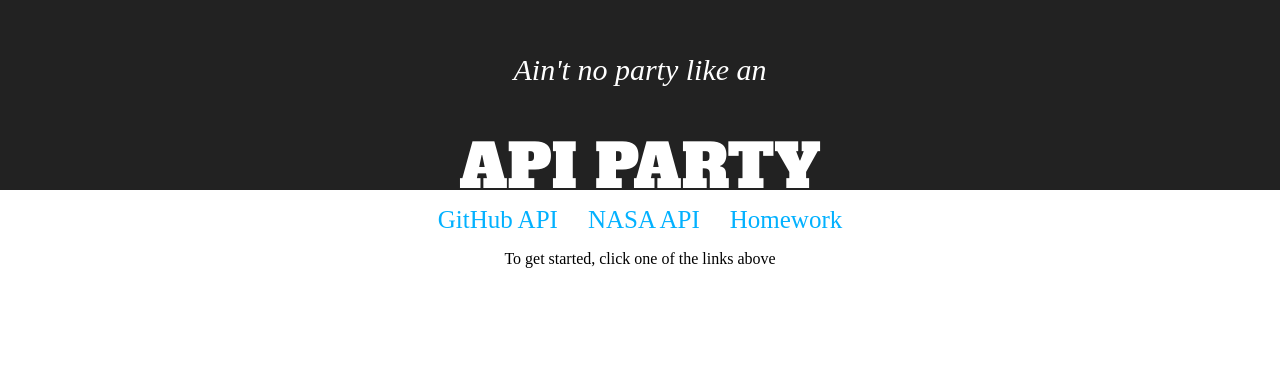
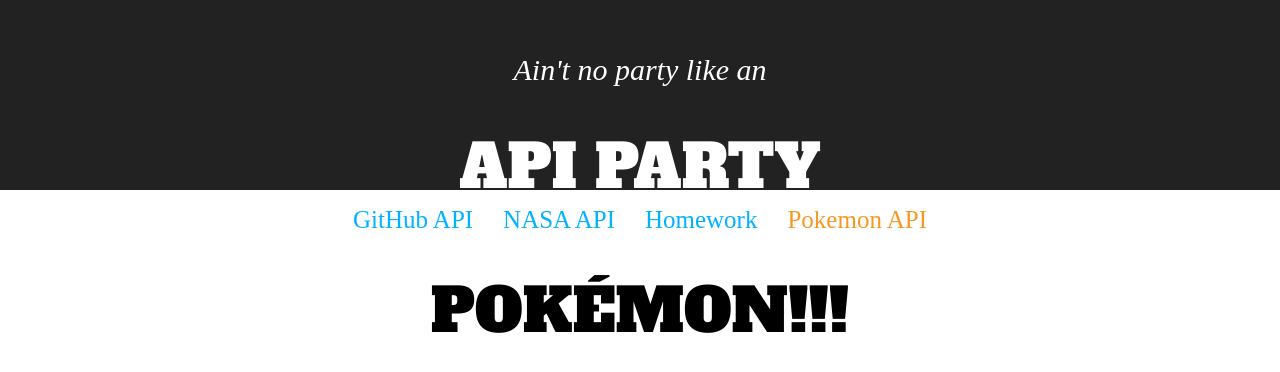
Before and after one commit to zoe-arbuckle/api-party, a React (Create React App) app: page /pokemon in a window 1280 px wide. Shown: the top 372 px of the page. Built offline with nearby package versions, Linux system fonts and the light colour scheme; a web font is replaced by a local one.

Commit message:
Add a pokemon component and route

```diff
--- a/src/App.js
+++ b/src/App.js
@@ -5,6 +5,7 @@
 import Github from './Github'
 import Nasa from './Nasa'
 import Homework from './Homework'
+import Pokemon from './Pokemon'
 
 class App extends Component {
   render() {
@@ -25,12 +26,16 @@
             <li>
               <NavLink to='/homework'>Homework</NavLink>
             </li>
+            <li>
+              <NavLink to='/pokemon'>Pokemon API</NavLink>
+            </li>
           </ul>
         </div>
         <Switch>
           <Route path='/github' component={Github} />
           <Route path='/nasa' component={Nasa} />
           <Route path='/homework' component={Homework} />
+          <Route path='/pokemon' component={Pokemon} />
           <Route render={() => <p>To get started, click one of the links above</p>}/>
         </Switch>
       </div>
--- /dev/null
+++ b/src/Pokemon.js
@@ -0,0 +1,14 @@
+import React, { Component } from 'react'
+import './Pokemon.css'
+
+class Pokemon extends Component {
+    render(){
+        return(
+            <div>
+                <h1> POKÉMON!!! </h1>
+            </div>
+        )
+    }
+}
+
+export default Pokemon
```
Also changed, not shown: src/Pokemon.css (added).
